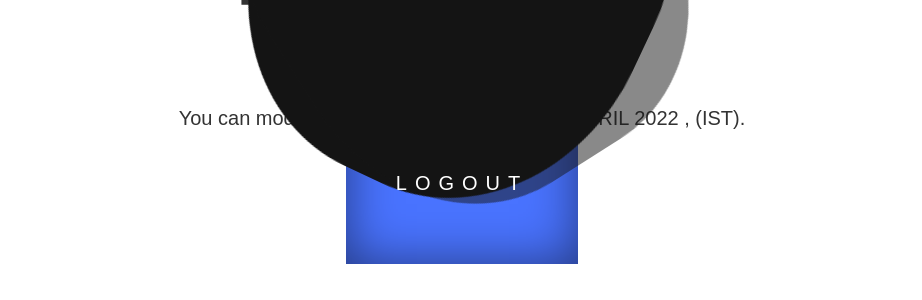
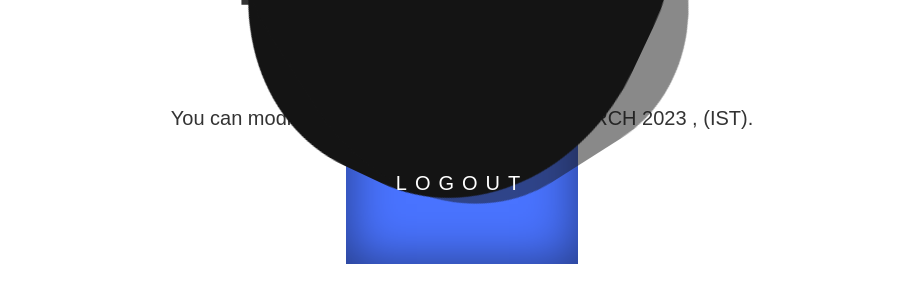
Before and after one commit to Kausar-De/innovacionar23, a Django app: page /thankyou/ in a window 1280 px wide. Shown: the part 143-443 px from the top of the page, without its empty margins (178-1100 px from the left). Run offline with Django 3.2, Linux system fonts and the light colour scheme; some libraries are stand-ins or nearby versions.

Commit message:
2023 changes

```diff
--- a/userint/templates/userint/thankyou.html
+++ b/userint/templates/userint/thankyou.html
@@ -141,7 +141,7 @@
                     <font face="arial">  AR Mersive </font></h2>
                 <div class="new2">
                     <h2 class="new3">
-                    <font face="arial"> You can modify the submission till 6pm 10th APRIL 2022 , (IST). </font></h2>
+                    <font face="arial"> You can modify the submission till 6pm 11th MARCH 2023 , (IST). </font></h2>
                 </div>
 
                 <div class="error-actions">
--- a/userint/templates/userint/tooearly.html
+++ b/userint/templates/userint/tooearly.html
@@ -164,7 +164,7 @@
 
 <script>
 // Set the date we're counting down to
-var countDownDate = new Date("April 9, 2022 18:00:00").getTime();
+var countDownDate = new Date("March 10, 2023 18:00:00").getTime();
 
 // Update the count down every 1 second
 var x = setInterval(function() {
```
